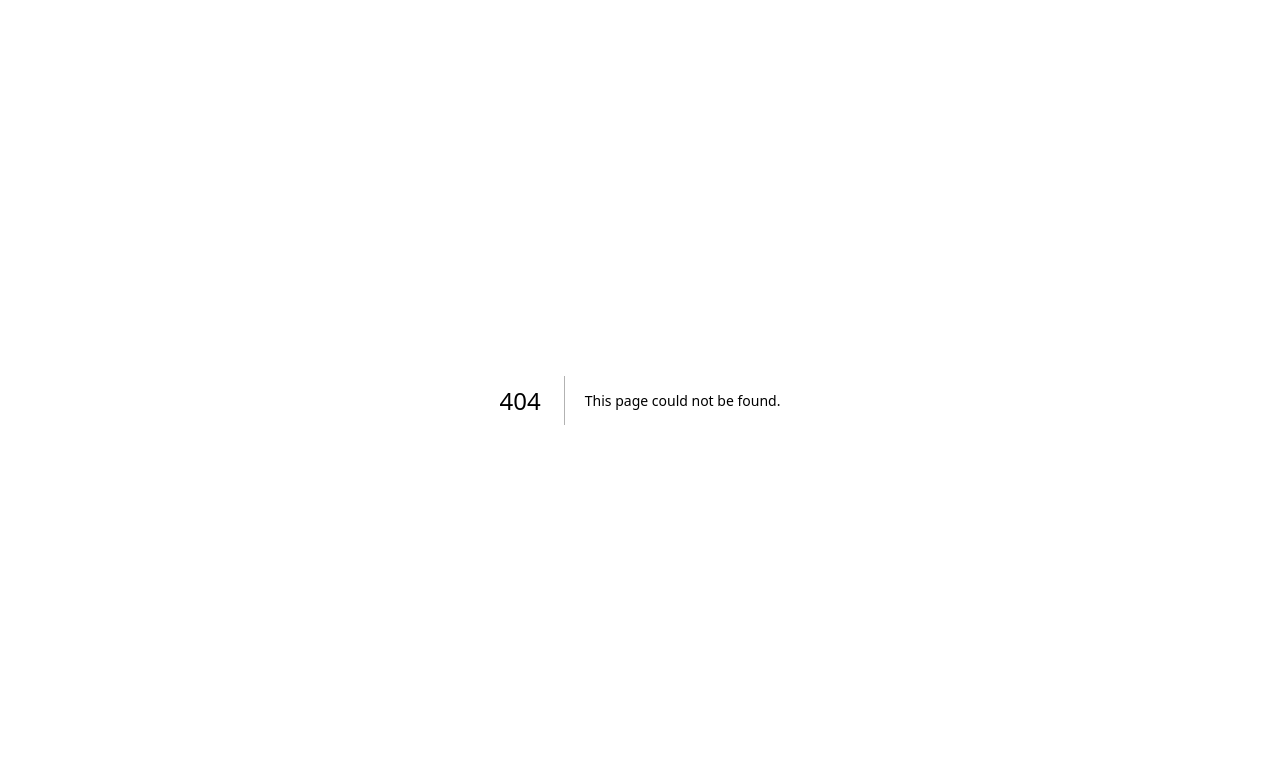
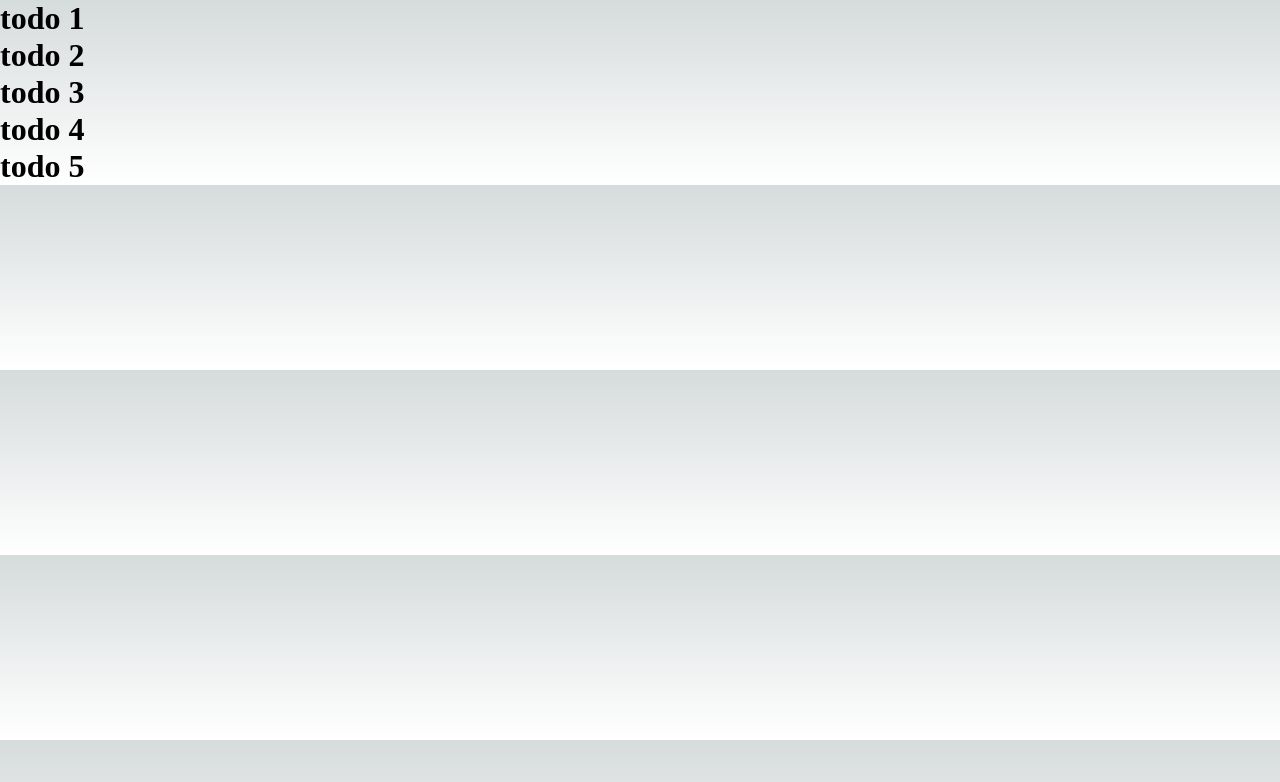
Before and after one commit to amincxo/apiNext, a Next.js app: page /todos in a window 1280 px wide. Before the commit this address had no page. Shown: the top 782 px of the page. Built offline with nearby package versions, Linux system fonts and the light colour scheme.

Commit message:
api route and pre rendering in next

```diff
--- /dev/null
+++ b/pages/todos.js
@@ -0,0 +1,22 @@
+import React from 'react'
+import { todos } from '../data/todos'
+
+function Todos({data}) {
+  return (
+    <div>
+        {data.map((todo )=> (<h1 key={todo.id} > {todo.title} </h1>))}
+    </div>
+  )
+}
+
+export default Todos
+
+export async function getStaticProps() {
+    // const res = await fetch('/api/todos')
+    // const data = await res.json();
+    return {
+        props: {
+            data : todos
+        },
+    }
+}
```
